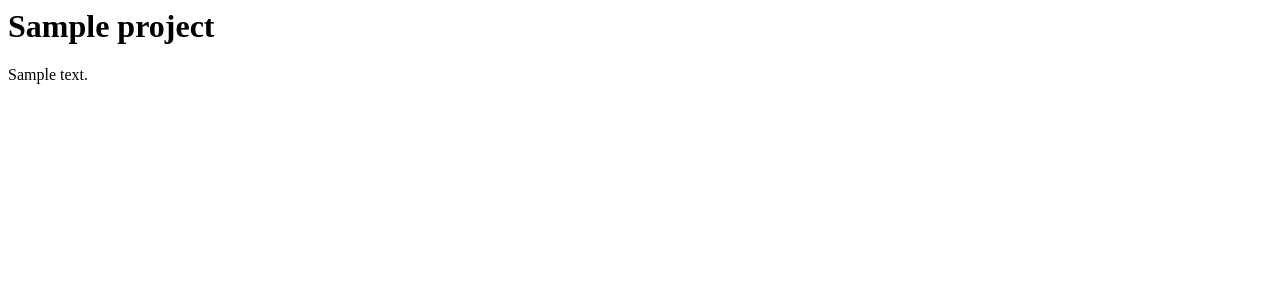
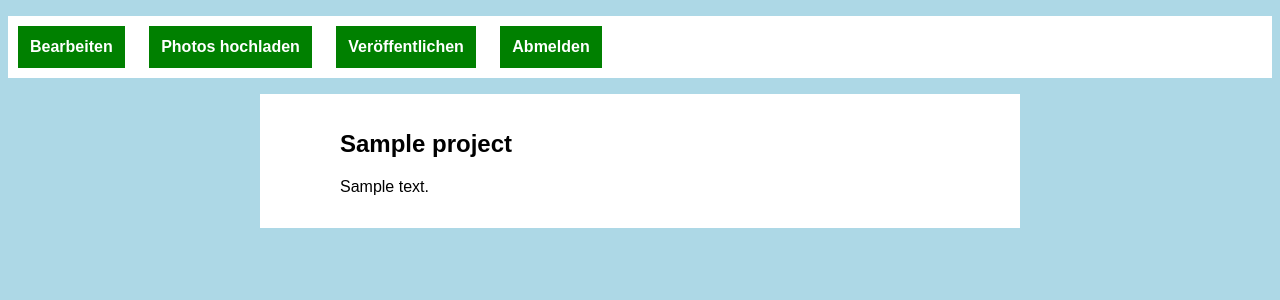
Before and after one commit to leovt/PhotoPaul, a Django app: page /blog/1/ in a window 1280 px wide. Shown: the top 300 px of the page. Run offline with Django 3.2, Linux system fonts and the light colour scheme; tables that the repository leaves empty hold one stand-in row (values such as "Sample post").

Commit message:
adding a bit of style.css

```diff
--- /dev/null
+++ b/PhotoBlog/static/PhotoBlog/style.css
@@ -0,0 +1,49 @@
+.blog {
+	max-width:600px;
+	margin: 0 auto;
+	background-color: white;
+	padding: 1em 5em;
+}
+
+.menu {
+	max-width: 200px;
+	background-color: beige;
+	padding: 1em;
+}
+
+.toolbar {
+	background-color: white;
+	margin: 1em auto;
+}
+
+.tool {
+	background-color: green;
+	color: white;
+	font-weight: bold;
+	padding: 10px;
+	margin: 10px;
+	border: 2px solid;
+	border-color: green;
+	text-decoration: none;
+	display: inline-block;
+}
+
+a.tool:hover {
+	background-color: white;
+	color: green;
+}
+
+@media (max-width: 480px) {
+	.blog {
+		padding: 0.5em;
+	}
+}
+body {
+	background-color: lightblue;
+	font-family: sans-serif;
+}
+
+.photo {
+	max-width: 100%;
+	margin: auto;
+}
--- a/PhotoBlog/templates/PhotoBlog/blog.html
+++ b/PhotoBlog/templates/PhotoBlog/blog.html
@@ -1,8 +1,24 @@
+<!DOCTYPE html>
+<html><head>
+{% load static %}
+<link rel="stylesheet" type="text/css" href="{% static 'PhotoBlog/style.css' %}" />
+<title>{{ project }}</title>
+</head>
+<body>
+<nav class="toolbar">
+<a class="tool" href="#">Bearbeiten</a>
+<a class="tool" href="#">Photos hochladen</a>
+<a class="tool" href="#">Veröffentlichen</a>
+<a class="tool" href="#">Abmelden</a>
+</nav>
+<article class="blog">
 <h1>{{ project }}</h1>
 {% for element in project.ordered_elements %}
 {% if element.type == "T" %}
 <p>{{ element.text }}</p>
 {% elif element.type == "P" %}
-<p><img src="{{ MEDIA_URL }}{{ element.photo.image }}" style="max-width: 80%"/></p>
+<p><img src="{{ MEDIA_URL }}{{ element.photo.image }}" class="photo" /></p>
 {% endif %}
 {% endfor %}
+</article>
+</body></html>
```
